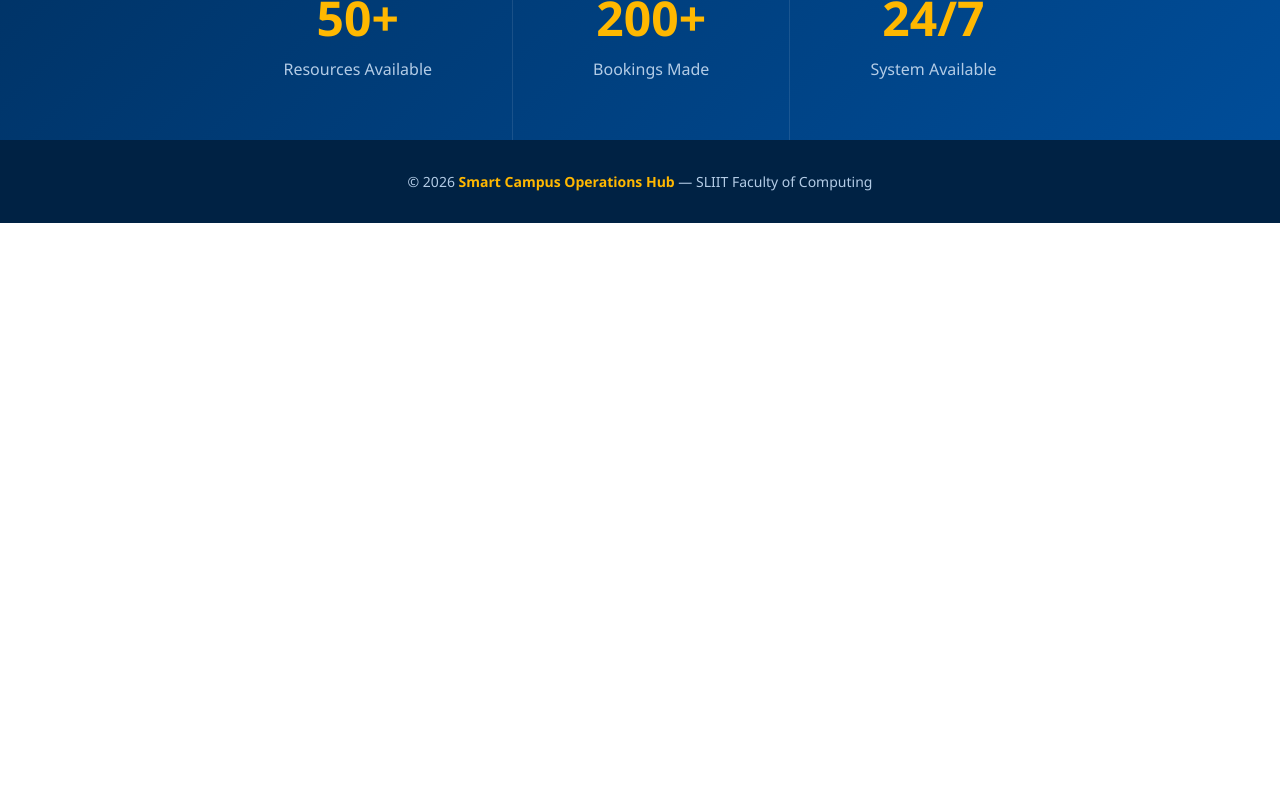
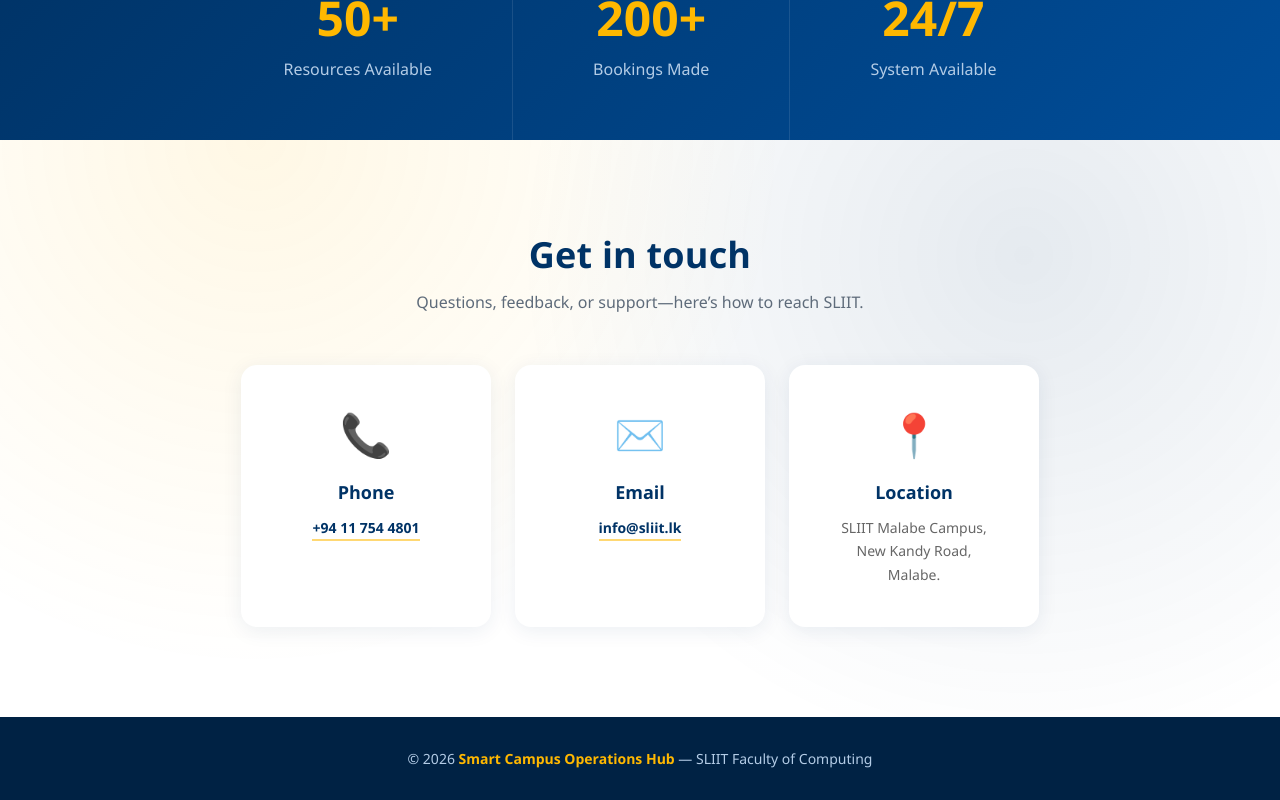
Before and after one commit to shenukaminoli/Smart-Campus-Operations-Hub, a React (Create React App) app in the folder frontend/: page / in a window 1280 px wide. Shown: the part 1719-2519 px from the top of the page. Before the commit the page ends 1942 px from the top, so only its background shows below. Built offline with nearby package versions, Linux system fonts and the light colour scheme.

Commit message:
contact details added
contact details added

```diff
--- a/frontend/src/App.css
+++ b/frontend/src/App.css
@@ -295,6 +295,72 @@
   line-height: 1.6;
 }
 
+/* CONTACT */
+.contact {
+  padding: 90px 60px;
+  background:
+    radial-gradient(circle at 20% 0%, rgba(255,184,0,0.10), transparent 45%),
+    radial-gradient(circle at 80% 20%, rgba(0,51,102,0.10), transparent 45%),
+    #ffffff;
+  text-align: center;
+}
+
+.contact h2 {
+  font-size: 36px;
+  margin-bottom: 12px;
+  color: #003366;
+  font-weight: 800;
+  letter-spacing: 0.2px;
+}
+
+.contact p.subtitle {
+  color: #5e6b7a;
+  font-size: 16px;
+  margin-bottom: 52px;
+}
+
+.contact .card {
+  border-top: 0;
+  position: relative;
+  overflow: hidden;
+}
+
+.contact .card::before {
+  content: '';
+  position: absolute;
+  inset: 0;
+  background: linear-gradient(135deg, rgba(255,184,0,0.18), rgba(0,51,102,0.06));
+  opacity: 0;
+  transition: opacity 0.3s ease;
+  pointer-events: none;
+}
+
+.contact .card:hover::before {
+  opacity: 1;
+}
+
+.contact .card h3 {
+  font-size: 18px;
+}
+
+.contact .card p {
+  font-size: 14px;
+}
+
+.contact .card a {
+  color: #003366;
+  font-weight: 700;
+  text-decoration: none;
+  border-bottom: 2px solid rgba(255,184,0,0.55);
+  padding-bottom: 2px;
+  transition: color 0.2s ease, border-color 0.2s ease;
+}
+
+.contact .card a:hover {
+  color: #0a4ea3;
+  border-color: rgba(10,78,163,0.35);
+}
+
 /* FOOTER */
 .footer {
   background-color: #002244;
--- a/frontend/src/App.js
+++ b/frontend/src/App.js
@@ -111,6 +111,36 @@
             </div>
           </section>
 
+          <section className="contact">
+            <h2>Get in touch</h2>
+            <p className="subtitle">Questions, feedback, or support—here’s how to reach SLIIT.</p>
+            <div className="feature-cards">
+              <div className="card">
+                <div className="card-icon">📞</div>
+                <h3>Phone</h3>
+                <p>
+                  <a href="tel:+94117544801">+94 11 754 4801</a>
+                </p>
+              </div>
+              <div className="card">
+                <div className="card-icon">✉️</div>
+                <h3>Email</h3>
+                <p>
+                  <a href="mailto:info@sliit.lk">info@sliit.lk</a>
+                </p>
+              </div>
+              <div className="card">
+                <div className="card-icon">📍</div>
+                <h3>Location</h3>
+                <p>
+                  SLIIT Malabe Campus,<br />
+                  New Kandy Road,<br />
+                  Malabe.
+                </p>
+              </div>
+            </div>
+          </section>
+
           <footer className="footer">
             <p>© 2026 <span>Smart Campus Operations Hub</span> — SLIIT Faculty of Computing</p>
           </footer>
```
Also changed, not shown: 1 other file (tests, documents, lock files or other folders).
